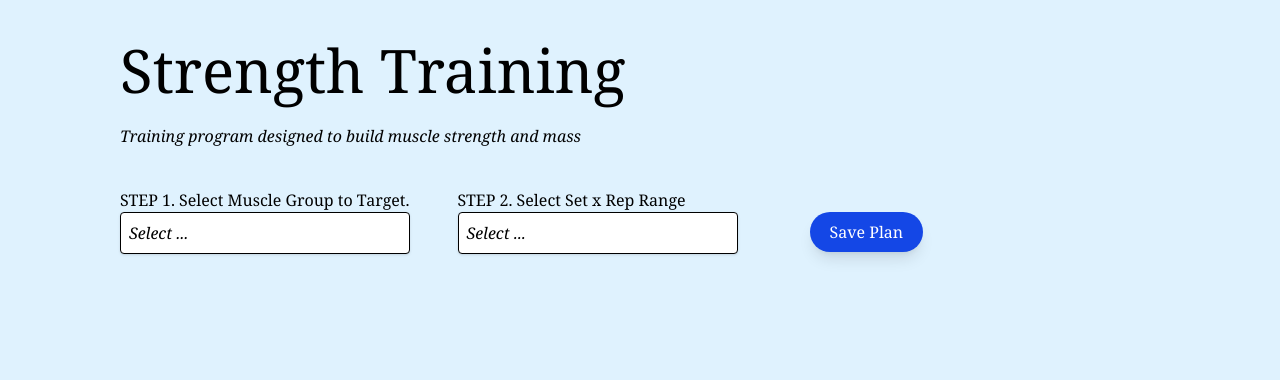
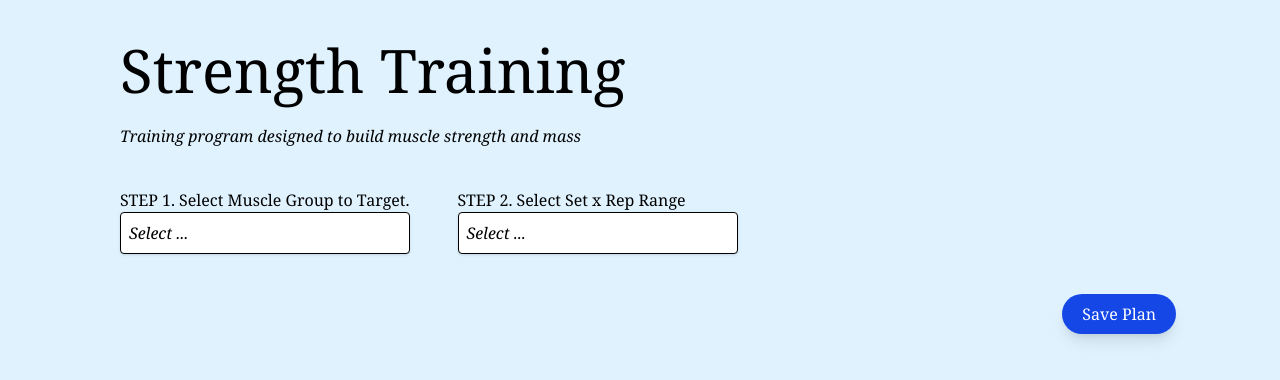
Before and after one commit to jchoi4497/Gym-Guide, a React (Vite) app: page /Strength in a window 1280 px wide. Shown: the top 380 px of the page. Built offline with nearby package versions, Linux system fonts and the light colour scheme.

Commit message:
refactored strength page to be like hypertrophy page

```diff
--- a/src/pages/HypertrophyPage.js
+++ b/src/pages/HypertrophyPage.js
@@ -28,7 +28,6 @@ function HypertophyPage() {
 
         inputData[row].input[index] = input
        }
-
 
        console.log(inputData)
         setInputs(inputData)
--- a/src/pages/StrengthPage.js
+++ b/src/pages/StrengthPage.js
@@ -10,23 +10,45 @@ import { collection, addDoc } from "firebase/firestore"
 
 function StrengthPage() {
     const [selection, setSelection] = useState(null)
-    const [repSelection, setRepSelection] = useState(null)
+    const [setCountSelection, setSetCountSelection] = useState(null)
+    const [inputs, setInputs] = useState({})
+
+    const onInput = (row, exercise, index, input) => {
+        const inputData = {...inputs}
+        if(!inputData[row]){
+            const input = new Array(setCountSelection).fill('')
+            inputData[row] = {
+                input,
+                selection: exercise,
+            }
+        }
+
+       if(index === -1){
+        inputData[row].selection = exercise
+       } else {
+
+        inputData[row].input[index] = input
+       }
+
+       console.log(inputData)
+        setInputs(inputData)
+    }
 
     const handleSelect = (option) => {
         setSelection(option)
     }
 
     const repHandleSelect = (option) => {
-        setRepSelection(option)
+        setSetCountSelection(option)
     }
 
     const handleSaveWorkout = async () => {
         const workoutDoc = await addDoc(collection(db, "workoutLogs"), {
-            target: selection,
-            reps: repSelection,
-            timestamp: new Date()
+            // target: selection,
+            // reps: setCountSelection,
+            // timestamp: new Date(),
+            inputs: inputs
         })
-        console.log(workoutDoc)
     }
 
     const options = [
@@ -44,7 +66,7 @@ function StrengthPage() {
 
     const label = useMemo(() => {
         return setOptions.find(option => {
-            return option.value === repSelection
+            return option.value === setCountSelection
         })?.label
     })
 
@@ -57,9 +79,15 @@ function StrengthPage() {
                         <DropDown className="" options={options} value={selection} onChange={handleSelect}/>
                     </div>
                     <div className="">STEP 2. Select Set x Rep Range
-                        <DropDown className="" options={setOptions} value={repSelection} onChange={repHandleSelect}/>
+                        <DropDown className="" options={setOptions} value={setCountSelection} onChange={repHandleSelect}/>
                     </div>
-                    <div className="m-6">
+                </div>
+                {selection === "chest" && setCountSelection && <ChestWorkout target={selection} reps={setCountSelection} label={label} inputs={inputs} onInput={onInput} />}
+                {selection === "back" && setCountSelection && <BackWorkout target={selection} reps={setCountSelection} label={label} inputs={inputs} onInput={onInput} />}
+                {selection === "legs" && setCountSelection && <LegsWorkout target={selection} reps={setCountSelection} label={label} inputs={inputs} onInput={onInput} />}
+                {selection === "shoulders" && setCountSelection && <ShouldersWorkout target={selection} reps={setCountSelection} label={label} inputs={inputs} onInput={onInput} />}
+
+                <div className="m-6 flex justify-end">
                     <button className="px-5 py-2 rounded-3xl shadow-lg text-white
                                     transition-all duration-300 bg-blue-700 hover:filter
                                     hover:bg-blue-800 active:bg-blue-400 cursor-pointer"
@@ -68,12 +96,6 @@ function StrengthPage() {
                         Save Plan
                     </button>
                     </div>
-                </div>
-                {selection === "chest" && repSelection && <ChestWorkout target={selection} reps={repSelection} label={label}/>}
-                {selection === "back" && repSelection && <BackWorkout target={selection} reps={repSelection} label={label}/>}
-                {selection === "legs" && repSelection && <LegsWorkout target={selection} reps={repSelection} label={label}/>}
-                {selection === "shoulders" && repSelection && <ShouldersWorkout target={selection} reps={repSelection} label={label}/>}
-
 
             </div>
 }
```
